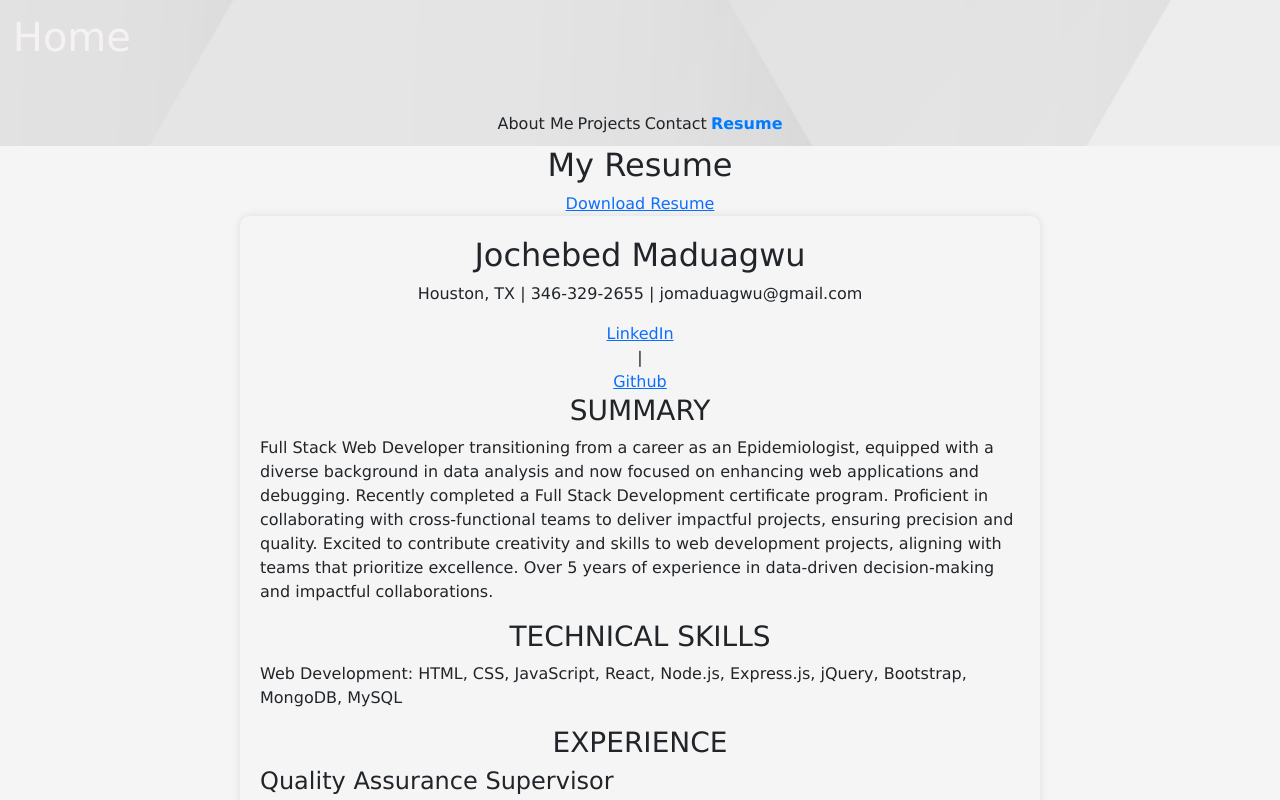
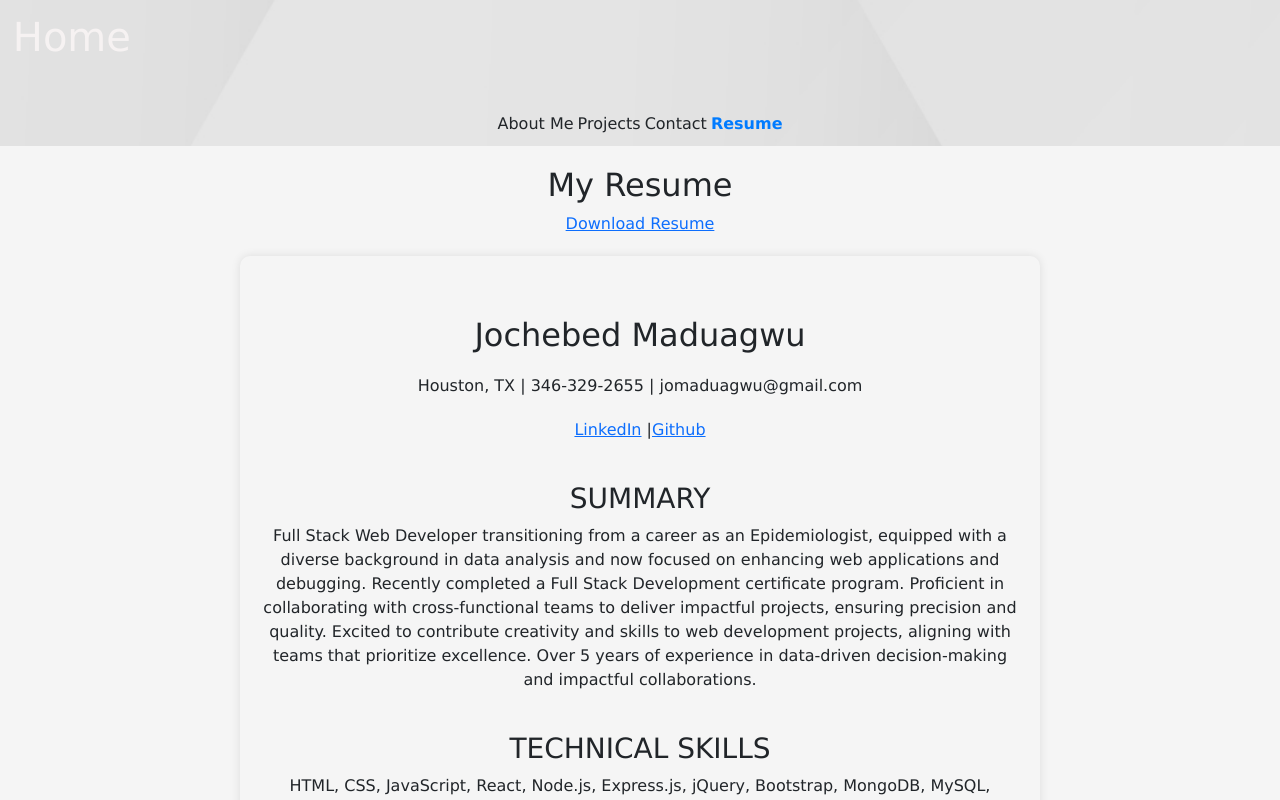
Before and after one commit to jomaduagwu/react-portfolio, a React (Create React App) app: page / in a window 1280 px wide. Both pictures are taken after a click on the item "Resume". Shown: the top 800 px of the page. Built offline with nearby package versions, Linux system fonts and the light colour scheme.

Commit message:
updated resume

```diff
--- a/src/components/Resume/Resume.js
+++ b/src/components/Resume/Resume.js
@@ -1,21 +1,25 @@
 import React from 'react';
 import './resume.css';
+
 
 function Resume() {
   return (
     <div className="resume-container">
-      <h2>My Resume</h2>
-      <a href="https://drive.google.com/file/d/1-GV29uuG_5o52xTjWumh8_IMPsXVI0_0/view?usp=sharing" target="_blank" rel="noopener noreferrer">
+      <h2 style={{ marginTop: '20px'}}>My Resume</h2>
+      <a style={{ marginBottom: '20px'}} href="https://drive.google.com/file/d/1-GV29uuG_5o52xTjWumh8_IMPsXVI0_0/view?usp=sharing"
+       target="_blank" rel="noopener noreferrer">
         Download Resume
       </a>
 
       <div className="resume-content">
-        <h2>Jochebed Maduagwu</h2>
+        <h2 style={{ marginTop: '40px '}}>Jochebed Maduagwu</h2>
+        <div className="contact-info">
         <p>Houston, TX | 346-329-2655 | jomaduagwu@gmail.com</p>
-        <a href="www.linkedin.com/in/jochebed-maduagwu-26341148">LinkedIn</a> |
+        </div>
+        <a href="https://www.linkedin.com/in/jochebed-maduagwu">LinkedIn</a> |
         <a href="https://github.com/jomaduagwu">Github</a>
 
-        <h3>SUMMARY</h3>
+        <h3 style={{ marginTop: '40px'}}>SUMMARY</h3>
         <p>Full Stack Web Developer transitioning from a career as an Epidemiologist, equipped with a
             diverse background in data analysis and now focused on enhancing web applications and
             debugging. Recently completed a Full Stack Development certificate program. Proficient in
@@ -25,75 +29,118 @@ function Resume() {
             decision-making and impactful collaborations.
             </p>
 
-        <h3>TECHNICAL SKILLS</h3>
-        <p>Web Development: HTML, CSS, JavaScript, React, Node.js, Express.js, jQuery, Bootstrap, MongoDB, MySQL</p>
+        <h3 style={{ marginTop: '40px '}}>TECHNICAL SKILLS</h3>
+        <p>HTML, CSS, JavaScript, React, Node.js, Express.js, jQuery, Bootstrap, MongoDB, MySQL, Python</p>
 
-        <h3>EXPERIENCE</h3>
+        <h3 style={{ marginTop: '40px '}}>PROJECTS</h3>
+        <ul className="project-list">
+            <li>
+                <strong>Houston Hot Spots</strong>
+                <br />
+                <a href="https://bit.ly/3PcD1Bu" target="_blank" rel="noopener noreferrer">GitHub</a> |
+                <a href="https://bit.ly/44oheev" target="_blank" rel="noopener noreferrer"> Deployed App</a>
+                <br />
+                <strong>Summary:</strong> A Houston activity finder application
+                <br />
+                <strong>Tools:</strong> JavaScript, Bulma CSS, Google Maps API
+                <br />
+                <strong>Role:</strong> Front-end designer
+            </li>
+            <li>
+                <strong>Google Book Search</strong>
+                <br />
+                <a href="https://bit.ly/45n29eJ" target="_blank" rel="noopener noreferrer">GitHub</a> |
+                <a href="https://bit.ly/3KUBVbi" target="_blank" rel="noopener noreferrer"> Deployed App</a>
+                <br />
+                <strong>Summary:</strong> A Google Books API Search engine
+                <br />
+                <strong>Tools:</strong> GraphQL API, Apollo Server, JavaScript, ExpressJS, MySQL, Google Books API
+                <br />
+                <strong>Role:</strong> Sole author
+            </li>
+            <li>
+                <strong>Note Taker</strong>
+                <br />
+                <a href="https://bit.ly/45f2sbn" target="_blank" rel="noopener noreferrer">GitHub</a> |
+                <a href="https://bit.ly/3KVVL65" target="_blank" rel="noopener noreferrer"> Deployed App</a>
+                <br />
+                <strong>Summary:</strong> An application to quickly and easily write and save notes
+                <br />
+                <strong>Tools:</strong> JavaScript, ExpressJS, NodeJS
+                <br />
+                <strong>Role:</strong> Sole author
+            </li>
+
+        </ul>
+
+
+
+        <h3 style={{ marginTop: '40px '}}>EXPERIENCE</h3>
         <div className="experience">
             <h4>Quality Assurance Supervisor</h4>
                 <p>Kansas Department of Health</p>
-                <p>Remote | January 2022 - Present</p>
-                    <ul className="experience-list">
+                <p>Remote | January 2022 - May 2023</p>
+                    <ol className="experience-list">
                         <li>Led and directed a high-performing team of 20+ case investigators, conducting comprehensive COVID-19 case surveillance investigations of Kansas residents, ensuring accurate data collection and timely reporting.</li>
                         <li>Delegated an average of 200 cases daily and ensured appropriate documentation of all information gathered during case interviews.</li>
                         <li>Achieved and maintained a 98% compliance rate by conducting weekly feedback sessions and providing targeted coaching, resulting in improved quality performance metrics.</li>
-                    </ul>
+                    </ol>
         </div>
 
         <div className="experience">
-            <h4>Epidemiologist and Contact Tracing Supervisor</h4>
+            <h4 style={{ marginTop: '20px '}}>Epidemiologist and Contact Tracing Supervisor</h4>
                 <p>Harris County Public Health</p>
                 <p>Houston, TX | March 2020 - January 2022</p>
-                    <ul>
+                    <ol className="experience-list">
                         <li>Managed 3 multidisciplinary teams with 60+ members. Led COVID-19 case surveillance, contact tracing, and facility assessments in high-risk settings, achieving a 15% reduction in transmission rates.</li>
                         <li>Developed and delivered comprehensive updates and insightful reports, highlighting the team’s operational achievements; enabled data-driven decision-making and facilitated continuous improvement efforts.</li>
                         <li>Advised and guided 20+ employers and businesses on implementing vital COVID-19 measures, driving strategic decision-making. </li>
                         <li>Implemented and maintained a comprehensive quality assurance framework to monitor performance and SOP compliance for contact tracing and case investigations; achieved a 30% reduction in errors.</li>
                         <li>Collaborated with epidemiologists and other supervisors in establishing priorities for case investigations and contact tracing; developed workflows for quality assurance, daily reports, and contact tracking.</li>
-                    </ul>
+                    </ol>
         </div>
 
         <div className="experience">
-            <h4>National Youth Service Corps Member  (one-year compulsory community service)</h4>
+            <h4 style={{ marginTop: '20px '}}>National Youth Service Corps Member</h4>
                 <p>Edgewood College</p>
                 <p>Lagos, Nigeria | July 2017 - June 2018</p>
-                    <ul>
+                    <ol className="experience-list">
                         <li>Recruited 150+ students for entrance exams, yielding a 97% increase in applications.</li>
                         <li>Spearheaded a college fair with 21+ institutions, fostering connections and raising awareness.</li>
-                    </ul>
+                    </ol>
         </div>
 
         <div className="experience">
-            <h4>Maternal and Child Health Epidemiologist</h4>
+            <h4 style={{ marginTop: '20px '}}>Maternal and Child Health Epidemiologist</h4>
                 <p>Hamilton County Public Health</p>
                 <p>Cincinnati, OH | August 2016 - June 2017</p>
-                    <ul>
+                    <ol className="experience-list">
                         <li>Conducted Perinatal Periods of Risk Analyses (PPOR), identifying critical high-mortality periods. Implemented targeted interventions, leading to a 24% county-wide infant mortality reduction.</li>
                         <li>Translated findings into actionable reports on intervention progress, driving a 25% improvement in intervention effectiveness.</li>
                         <li>Created geospatial visualizations to pinpoint high-risk regions, guiding targeted interventions and resource allocation for improved community health</li>
-                    </ul>
+                    </ol>
         </div>
 
         <div className="experience">
-            <h4>Research Assistant</h4>
+            <h4 style={{ marginTop: '20px '}}>Research Assistant</h4>
                 <p>Diabetes Translational Research Center - IU School of Medicine</p>
                 <p>Indianapolis, IN | October 2014 - July 2016</p>
-                    <ul>
+                    <ol className="experience-list">
                         <li>Analyzed demographic, health habits, and diabetes knowledge data from a pool of 107 conference attendees using SPSS. This data-driven assessment strategically informed enhancements to conference structure and content, resulting in a more impactful and tailored experience for participants.</li>
-                    </ul>
+                    </ol>
         </div>
 
         <div className="experience">
-            <h4>Epidemiology Intern</h4>
+            <h4 style={{ marginTop: '20px '}}>Epidemiology Intern</h4>
                 <p>Jump IN for Healthy Kids</p>
                 <p>Indianapolis, IN | June 2015 - October 2015</p>
-                    <ul>
+                    <ol className="experience-list">
                         <li>Conducted SAS-based baseline analysis, revealing a 43% childhood overweight/obesity rate in the 8-county region of central Indiana.</li>
                         <li>Created a comprehensive 2015-2025 Sampling Plan Manual, empowering stakeholders with data-driven insights to monitor child overweight/obesity trends, leading to informed decision-making and target interventions.</li>
-                    </ul>
+                    </ol>
         </div>
 
-        <h3>EDUCATION</h3>
+        <h3 style={{ marginTop: '40px '}}>EDUCATION</h3>
             <div className="education">
                 <h4>Certificate in Full Stack Web Development</h4>
                 <p>Rice University Bootcamp</p>
--- a/src/components/Resume/resume.css
+++ b/src/components/Resume/resume.css
@@ -10,12 +10,34 @@
   }
 
   .resume-content {
-    display: flex;
-    flex-direction: column;
-    align-items: center;
+    /* display: flex;
+    flex-direction: column; */
+    /* align-items: center; */
     max-width: 800px;
     padding: 20px;
     /* background-color: white; */
     border-radius: 10px;
     box-shadow: 0px 0px 10px rgba(0, 0, 0, 0.1);
+    text-align: center;
   }
+
+  .contact-info {
+    margin: 20px 0;
+  }
+
+  /* .experience ul,
+.education ul {
+  list-style: disc;
+  padding-left: 20px; /* Adjust the padding as needed */
+/*} */
+
+.experience-list {
+  list-style: none;
+  padding: 0;
+  margin: 0;
+  text-align: left;
+}
+
+.experience-list li {
+  margin-bottom: 10px;
+}
```
